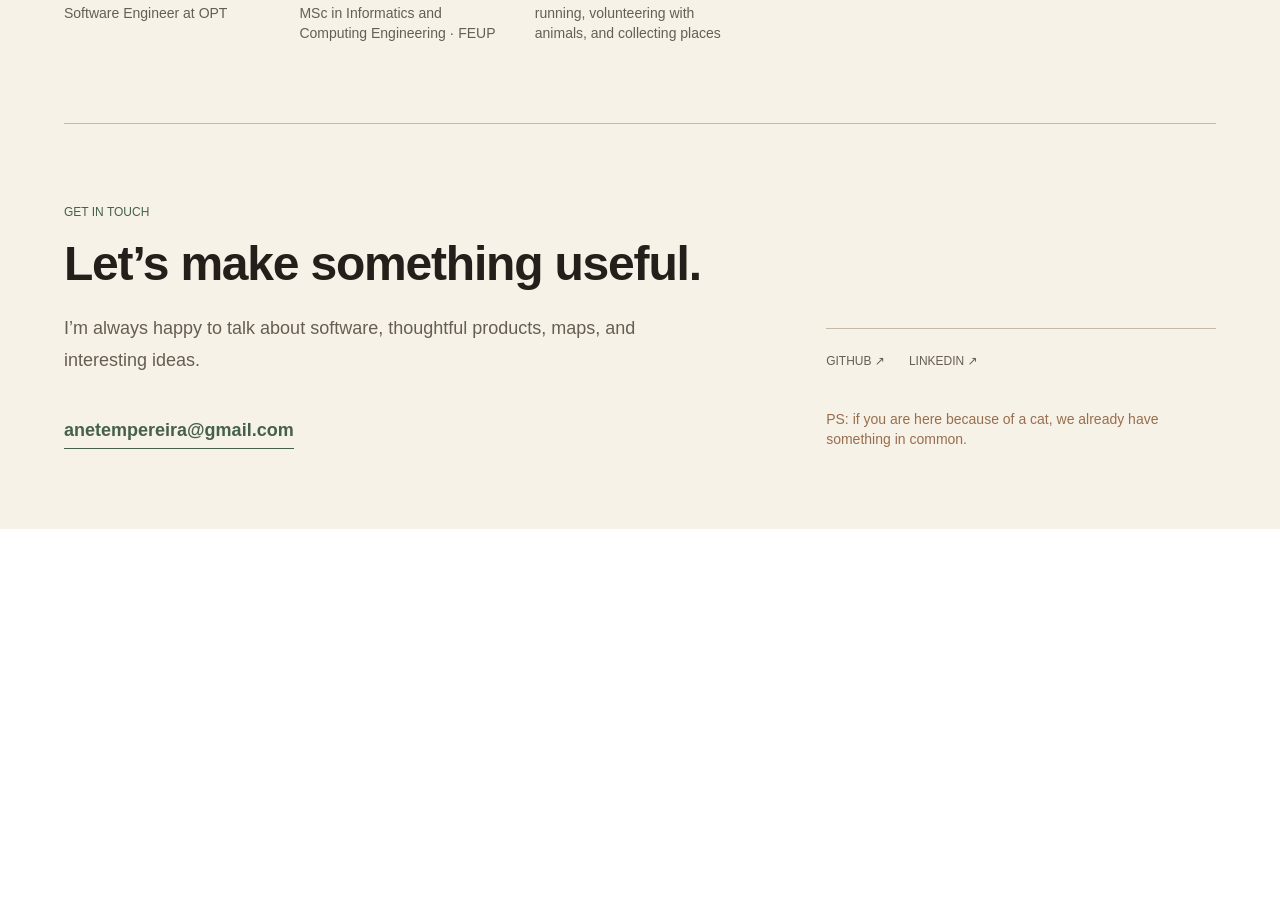
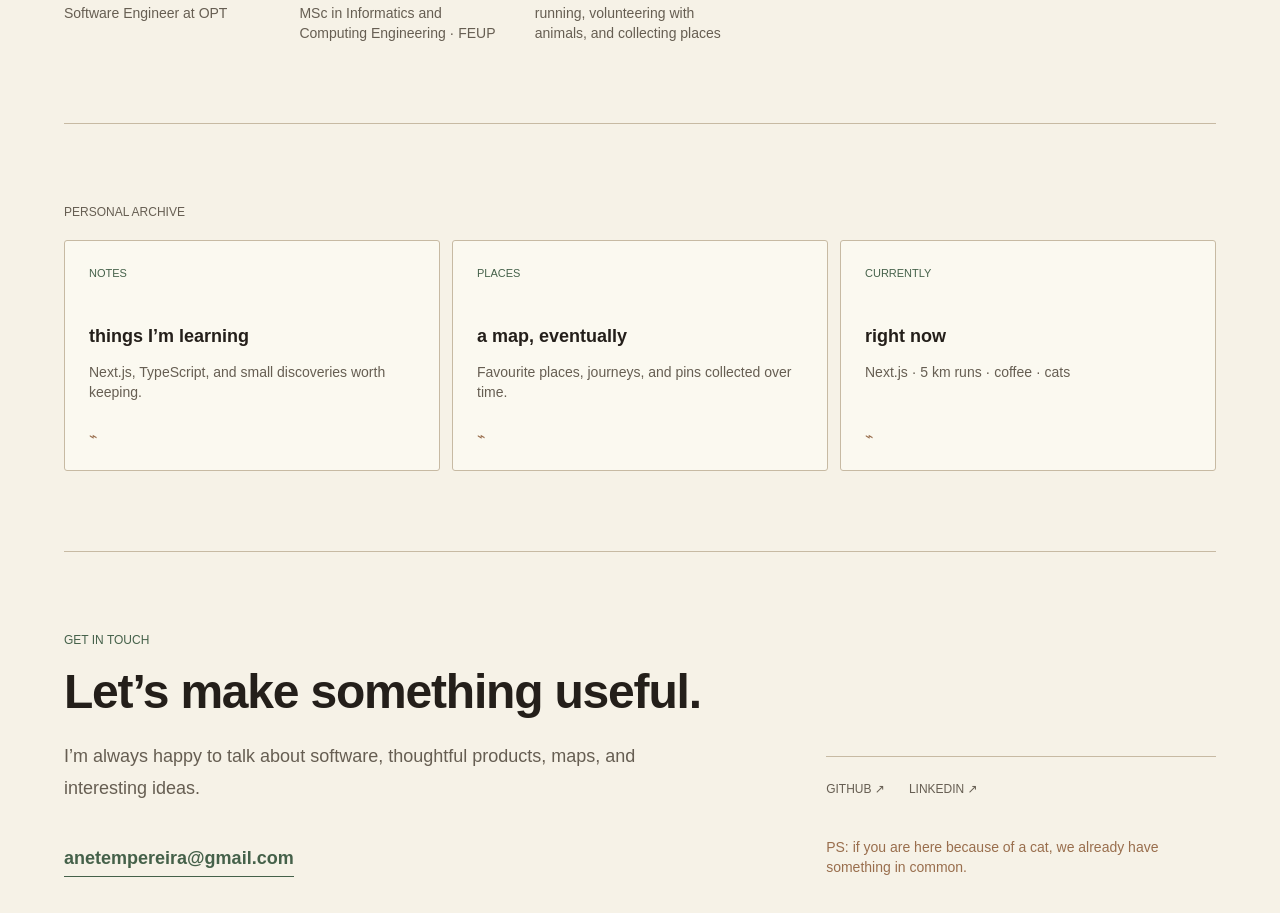
Before and after one commit to anetep/personal-portfolio, a Next.js app: page /en in a window 1280 px wide. Shown: the part 1360-2273 px from the top of the page. Before the commit the page ends 1889 px from the top, so only its background shows below. Built offline with nearby package versions, Linux system fonts and the light colour scheme.

Commit message:
[Archive section] Added personal archive section

```diff
--- a/app/[locale]/content.ts
+++ b/app/[locale]/content.ts
@@ -85,6 +85,29 @@ export const content = {
       linkedinLabel: "LINKEDIN",
       note: "PS: if you are here because of a cat, we already have something in common.",
     },
+    archive: {
+      title: "PERSONAL ARCHIVE",
+      cards: [
+        {
+          id: "notes",
+          label: "NOTES",
+          title: "things I’m learning",
+          description: "Next.js, TypeScript, and small discoveries worth keeping.",
+        },
+        {
+          id: "places",
+          label: "PLACES",
+          title: "a map, eventually",
+          description: "Favourite places, journeys, and pins collected over time.",
+        },
+        {
+          id: "currently",
+          label: "CURRENTLY",
+          title: "right now",
+          description: "Next.js · 5 km runs · coffee · cats",
+        },
+      ],
+    },
   },
   pt: {
     navigation: {
@@ -164,5 +187,28 @@ export const content = {
       linkedinLabel: "LINKEDIN",
       note: "PS: se vieste pelos gatos, já temos algo em comum.",
     },
+    archive: {
+      title: "ARQUIVO PESSOAL",
+      cards: [
+        {
+          id: "notes",
+          label: "NOTAS",
+          title: "coisas que estou a aprender",
+          description: "Next.js, TypeScript e pequenas descobertas que vale a pena guardar.",
+        },
+        {
+          id: "places",
+          label: "LUGARES",
+          title: "um mapa, eventualmente",
+          description: "Lugares favoritos, viagens e pins colecionados ao longo do tempo.",
+        },
+        {
+          id: "currently",
+          label: "NESTE MOMENTO",
+          title: "agora",
+          description: "Next.js · corridas de 5 km · café · gatos",
+        },
+      ],
+    },
   },
 } as const;
--- a/app/[locale]/page.tsx
+++ b/app/[locale]/page.tsx
@@ -181,6 +181,35 @@ export default async function Home({
           </aside>
         </div>
       </section>
+      <section className="border-t border-[#c7baa3] py-16 md:py-20">
+        <h2 className="mb-5 text-xs font-medium text-[#665e52]">
+          {copy.archive.title}
+        </h2>
+
+        <div className="grid gap-3 md:grid-cols-3">
+          {copy.archive.cards.map((card) => (
+            <article
+              id={card.id}
+              key={card.id}
+              className="flex min-h-44 flex-col rounded-[3px] border border-[#c7baa3] bg-[#fbf9f0] p-6 transition-colors hover:bg-[#f0eadc]"
+            >
+              <p className="text-[11px] font-medium text-[#45614a]">
+                {card.label}
+              </p>
+
+              <h3 className="mt-10 text-lg font-semibold text-[#241f1a]">
+                {card.title}
+              </h3>
+
+              <p className="mt-3 text-sm leading-5 text-[#665e52]">
+                {card.description}
+              </p>
+
+              <span className="mt-auto pt-6 text-sm text-[#996e4d]">⌁</span>
+            </article>
+          ))}
+        </div>
+      </section>
       <footer
           id="contact"
           className="border-t border-[#c7baa3] py-16 md:py-20"
```
